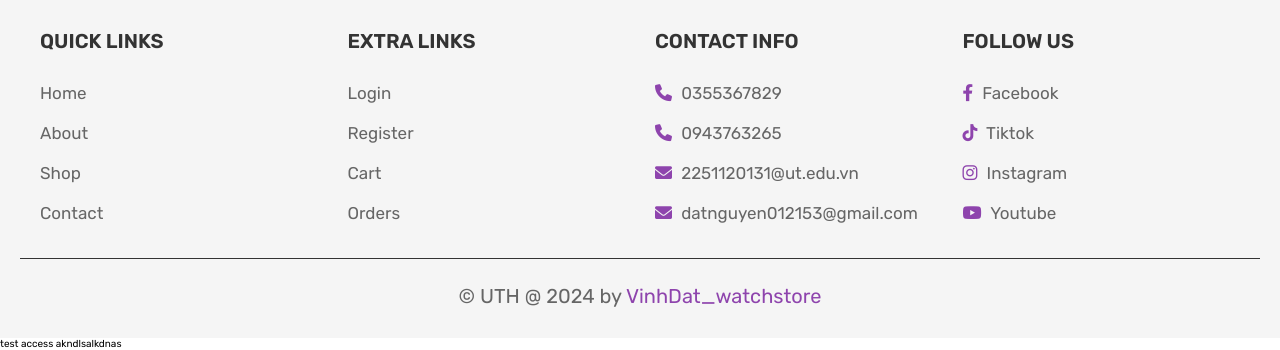
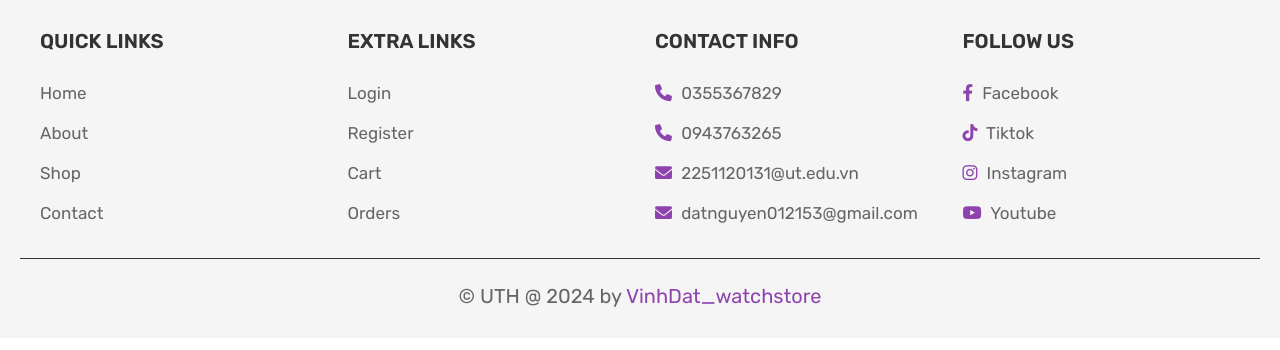
Before and after one commit to Vinhpc123/laptrinhweb, a PHP site: page /about.php in a window 1280 px wide. Shown: the part 2405-2755 px from the top of the page. After the commit the page ends 2712 px from the top, so only its background shows below. Run offline with PHP 8.4, Linux system fonts and the light colour scheme; the visitor is signed in with stand-in values (Sample User, id 1); data that the repository does not hold is empty.

Commit message:
Revert "testabout.php"

```diff
--- a/project/about.php
+++ b/project/about.php
@@ -242,5 +242,5 @@ if (!isset($user_id)) {
     <script src="js/script.js"></script>
 
 </body>
-test access akndlsalkdnas
+
 </html>
```
